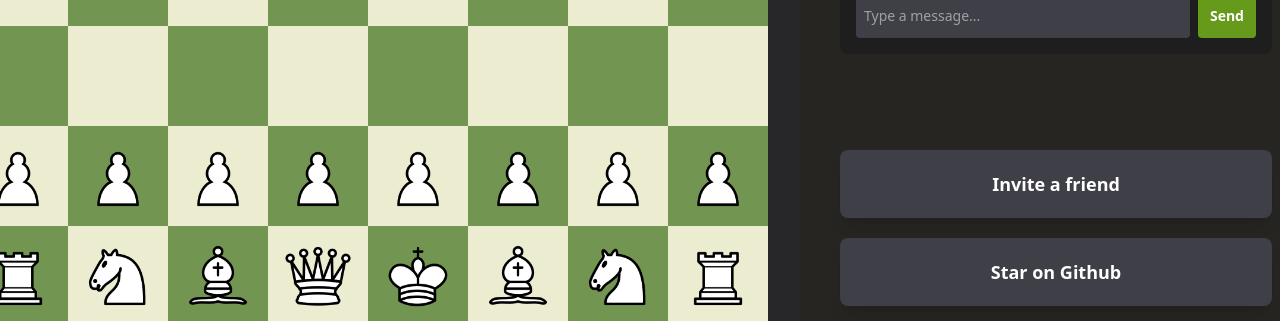
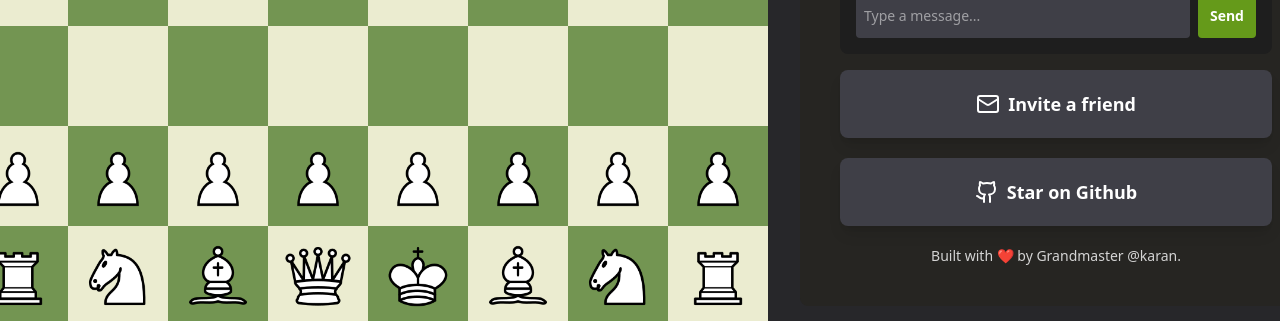
Before and after one commit to karsh0/awesome-chess, a React (Vite) app in the folder frontend/: page / in a window 1280 px wide. Shown: the part 474-795 px from the top of the page. Built offline with nearby package versions, Linux system fonts and the light colour scheme; no server answers.

Commit message:
Added game over

```diff
--- a/frontend/package.json
+++ b/frontend/package.json
@@ -12,9 +12,12 @@
   "dependencies": {
     "@tailwindcss/vite": "^4.1.11",
     "chess.js": "^1.4.0",
+    "lucide": "^0.525.0",
+    "lucide-react": "^0.525.0",
     "react": "^19.1.0",
     "react-dom": "^19.1.0",
     "react-router": "^7.7.0",
+    "sonner": "^2.0.6",
     "tailwindcss": "^4.1.11"
   },
   "devDependencies": {
--- a/frontend/src/components/ChessBoard.tsx
+++ b/frontend/src/components/ChessBoard.tsx
@@ -1,7 +1,7 @@
 import type { Chess, Color, PieceSymbol, Square } from "chess.js"
 import { useEffect, useRef, useState } from "react"
-import { MOVE } from "./Game"
 import { Profile } from "./Profile"
+import { MOVE } from "../types/messages"
 
 const unicodePieces: Record<Color, Record<PieceSymbol, string>> = {
   b: {
@@ -31,7 +31,7 @@ export function ChessBoard({
   opponent,
   activeColor,
   check,
-  gameOver
+  setGameOver
 }: {
   chess: Chess
   board: ({ square: Square; type: PieceSymbol; color: Color } | null)[][]
@@ -41,7 +41,7 @@ export function ChessBoard({
   opponent: string
   activeColor: string | null
   check: boolean,
-  gameOver: string | null
+  setGameOver: any
 }) {
   const [from, setFrom] = useState<string | null>(null)
   const [whiteTime, setWhiteTime] = useState(600)
@@ -75,25 +75,21 @@ export function ChessBoard({
     return `${String(min).padStart(2, '0')}:${String(sec).padStart(2, '0')}`
   }
 
-  useEffect(() => {
-    if (check) {
-      alert("check")
+  useEffect(()=>{
+    if(whiteTime <= 0){
+      setGameOver('black')
+    }else if(blackTime <=0){
+      setGameOver('white')
+    }else{
+      return;
     }
-  }, [check])
 
-
-  useEffect(()=>{
-    if(gameOver){
-      alert(gameOver)
-    }
-  },[gameOver])
-
+  },[whiteTime, blackTime])
 
   const inCheckSquare = chess.board().flat().find(p => p?.type === "k" && p.color === activeColor)?.square
 
-
   return (
-    <div className="flex flex-col  justify-center items-start text-sm md:text-xl ">
+    <div className="flex flex-col justify-center items-start text-sm md:text-xl ">
       <Profile username={opponent} time={playerColor === "w" ? formatTime(blackTime) : formatTime(whiteTime)} />
       <div className="rounded-sm overflow-hidden">
         {renderedBoard.map((row, i) => {
--- a/frontend/src/components/Game.tsx
+++ b/frontend/src/components/Game.tsx
@@ -1,15 +1,12 @@
 "use client"
 
 import { Chess } from "chess.js"
-import { useEffect, useRef, useState } from "react"
+import { useEffect, useState } from "react"
 import { useSocket } from "../hooks/useSocket"
 import { ChessBoard } from "./ChessBoard"
 import { Sidebar } from "./Sidebar"
-
-export const INIT_GAME = "init_game"
-export const MOVE = "move"
-export const GAME_OVER = "game_over"
-export const CHECK = "check"
+import { GameOver } from "./GameOver"
+import { CHECK, GAME_OVER, INIT_GAME, MOVE } from "../types/messages"
 
 export function Game() {
   const socket = useSocket()
@@ -20,8 +17,7 @@ export function Game() {
   const [activeColor, setActiveColor] = useState<'w' | 'b' | null>(null)
   const [check, setCheck] = useState(false)
   const [gameOver, setGameOver] = useState<string | null>(null)
-  const OpponentRef = useRef('Opponent')
-  let opponent = OpponentRef.current;
+  const [opponent, setOpponent] = useState('Opponent')
 
   useEffect(() => {
     if (!socket) return
@@ -34,8 +30,8 @@ export function Game() {
           if (message.payload.color) {
             const newGame = new Chess()
             setChess(newGame)
-            setPlayerColor(message.payload.color === "w" ? "b" :"w")
-            OpponentRef.current = "GUEST123456"
+            setPlayerColor(message.payload.color === "w" ? "b" : "w")
+            setOpponent('GUEST123456')
             setConnected(true)
             setBoard(newGame.board())
             setActiveColor('w')
@@ -46,9 +42,6 @@ export function Game() {
           chess.move(message.payload.move)
           setBoard(chess.board())
           setActiveColor(chess.turn())
-          console.log(activeColor)
-          console.log(check)
-          console.log(message.payload.move)
           setCheck(false)
           break
 
@@ -65,7 +58,8 @@ export function Game() {
 
 
   return (
-    <div className="w-screen h-full md:h-screen overflow-x-hidden bg-zinc-800 text-white flex flex-col justify-center items-center gap-6 p-2 md:p-4">
+    <div className="w-screen h-full md:h-screen overflow-x-hidden relative">
+      <div className="w-screen h-full md:h-screen overflow-x-hidden bg-zinc-800 text-white flex justify-center items-center gap-6  md:p-4">
         <div className="flex flex-col md:flex-row items-center gap-8">
           <ChessBoard
             chess={chess}
@@ -76,10 +70,15 @@ export function Game() {
             opponent={opponent}
             activeColor={activeColor}
             check={check}
-          gameOver={gameOver}
+            setGameOver={setGameOver}
           />
-        <Sidebar socket={socket} connected={connected} OpponentRef={OpponentRef} />
+          <Sidebar socket={socket} connected={connected} setOpponent={setOpponent} />
         </div>
+
+      </div>
+      {gameOver && gameOver !== 'Opponent' ?
+        <GameOver winner={gameOver!} setGameOver={setGameOver} />
+        : null}
     </div>
   )
 }
--- /dev/null
+++ b/frontend/src/components/GameOver.tsx
@@ -0,0 +1,21 @@
+export function GameOver({ winner, setGameOver}: { winner: string, setGameOver: any }) {
+  return (
+    <div className="w-screen h-screen absolute top-0 left-0 flex justify-center items-center backdrop-blur-xs bg-opacity-20 z-50">
+      <div className="bg-white dark:bg-zinc-800 rounded-2xl shadow-2xl p-8 text-center space-y-4 max-w-sm w-full">
+        <h1 className="text-4xl font-bold text-red-500">Game Over</h1>
+        <p className="text-xl text-zinc-800 dark:text-zinc-100">
+          🏆 Winner: <span className="font-semibold">{winner}</span>
+        </p>
+        <button
+          onClick={() => {
+            setGameOver('Opponent');
+            window.location.reload()
+          }}
+         className="bg-[#659a1a] hover:bg-[#7d9f4e] text-white text-lg font-bold w-full p-2 md:px-6 md:py-5 rounded-lg shadow-lg cursor-pointer"
+        >
+          New Game
+        </button>
+      </div>
+    </div>
+  );
+}
--- a/frontend/src/components/Sidebar.tsx
+++ b/frontend/src/components/Sidebar.tsx
@@ -1,14 +1,16 @@
 "use client"
+import { Github, Mail } from "lucide-react";
 import { Chatbox } from "./Chatbox";
-import { INIT_GAME } from "./Game";
+import { toast, Toaster } from "sonner";
+import { INIT_GAME } from "../types/messages";
 
-export function Sidebar({ socket, connected, OpponentRef }: { socket: WebSocket | null, connected: boolean, OpponentRef: any }) {
+export function Sidebar({ socket, connected, setOpponent }: { socket: WebSocket | null, connected: boolean, setOpponent: any }) {
 
-    return <div className="w-sm md:w-lg p-10 h-full rounded-lg bg-[#262522]">
+    return <div className="w-sm md:w-lg p-5 md:p-10 h-full rounded-lg bg-[#262522]">
         <div className="h-full flex flex-col justify-between">
             <button
                 onClick={() => {
-                    OpponentRef.current = 'Searching....'
+                    setOpponent('Searching....')
                     socket?.send(
                         JSON.stringify({
                             type: INIT_GAME,
@@ -28,13 +30,20 @@ export function Sidebar({ socket, connected, OpponentRef }: { socket: WebSocket
 
             <div className="flex flex-col gap-5">
                 <button
-                    className="bg-zinc-700  text-white text-lg font-bold w-full p-2 md:px-6 md:py-5 rounded-lg shadow-lg cursor-pointer"
+                    onClick={() => {
+                        navigator.clipboard.writeText('https://awesome-chess-6qva.onrender.com/')
+                        toast.success('Link Copied to Clipboard')
+                    }}
+                    className="bg-zinc-700 hover:bg-zinc-600 flex justify-center items-center gap-2 text-white text-lg font-bold w-full p-2 md:px-6 md:py-5 rounded-lg shadow-lg cursor-pointer"
                 >
+                    <Mail />
                     Invite a friend
                 </button>
                 <button
-                    className="bg-zinc-700  text-white text-lg font-bold w-full p-2 md:px-6 md:py-5 rounded-lg shadow-lg cursor-pointer"
+                    className="bg-zinc-700 hover:bg-zinc-600 flex justify-center items-center gap-2 text-white text-lg font-bold w-full p-2 md:px-6 md:py-5 rounded-lg shadow-lg cursor-pointer"
+                    onClick={() => window.location.href = "https://github.com/karsh0/awesome-chess"}
                 >
+                    <Github />
                     Star on Github
                 </button>
                 <div className="text-sm text-neutral-300 text-center">
@@ -42,5 +51,6 @@ export function Sidebar({ socket, connected, OpponentRef }: { socket: WebSocket
                 </div>
             </div>
         </div>
+        <Toaster/>
     </div>
 }
--- /dev/null
+++ b/frontend/src/types/messages.ts
@@ -0,0 +1,5 @@
+
+export const INIT_GAME = "init_game"
+export const MOVE = "move"
+export const GAME_OVER = "game_over"
+export const CHECK = "check"
```
Also changed, not shown: 2 other files (tests, documents, lock files or other folders). Lines whose indentation alone changed are shown as unchanged.
